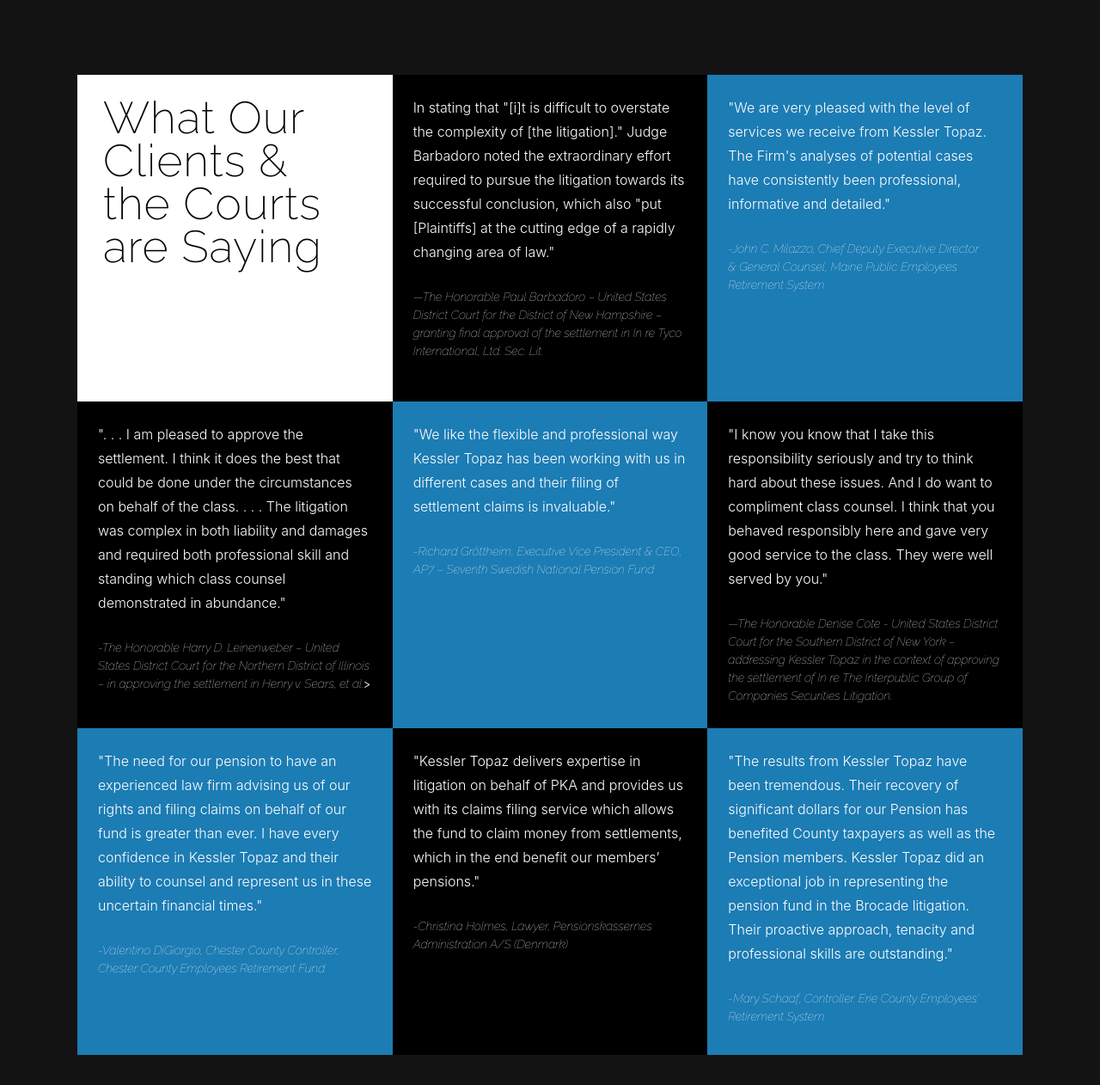
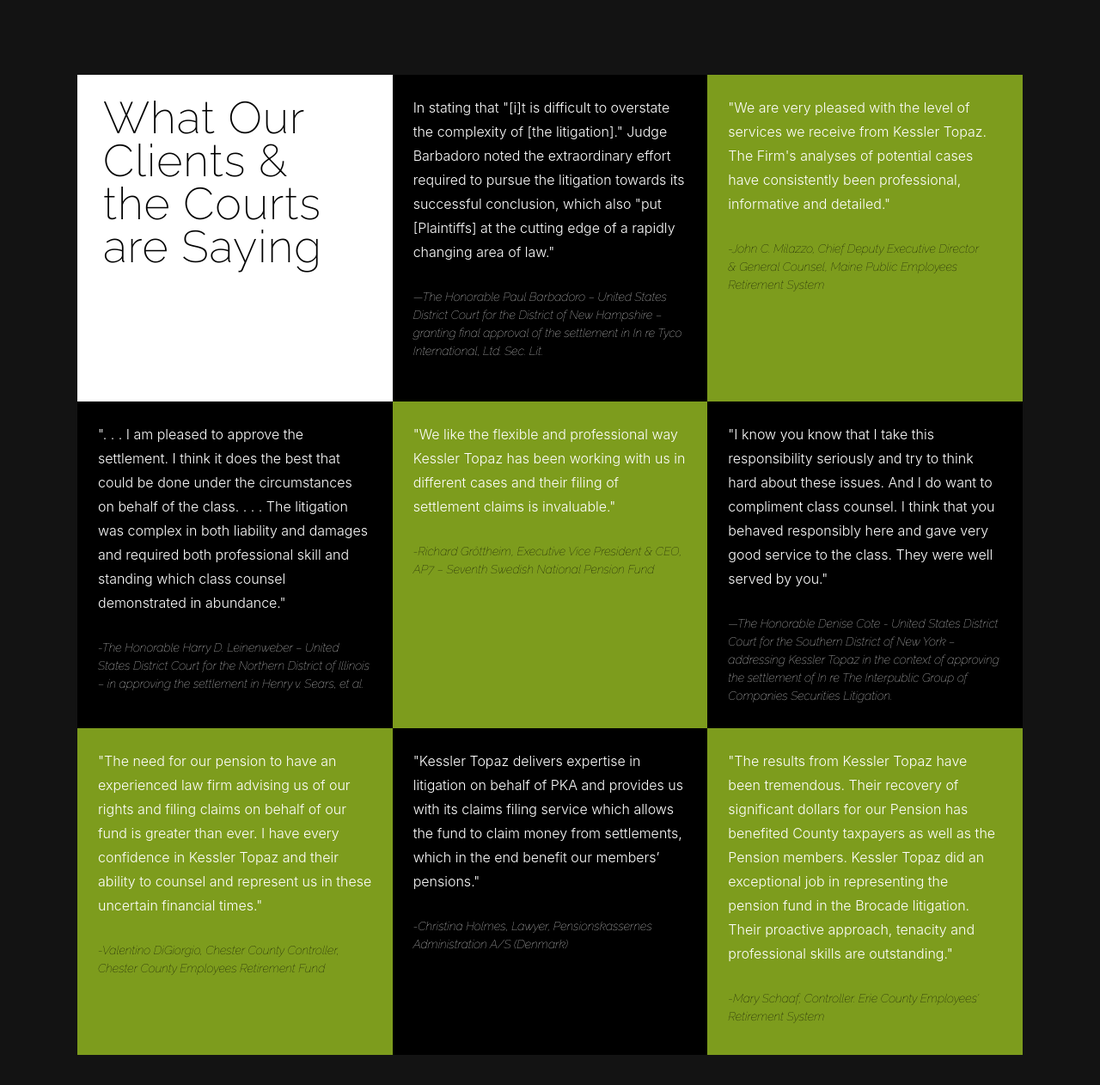
Before and after one commit to nlasusa/KTMC-JULY2020, a plain HTML site: page testimonialsLP.html in a window 1280 px wide. Shown: the part 138-1400 px from the top of the page at 86% size. Drawn offline with nearby package versions, Linux system fonts and the light colour scheme; a web font is replaced by a local one.

Commit message:
testimonials update

```diff
--- a/assets/css/testimonials-LP.css
+++ b/assets/css/testimonials-LP.css
@@ -12,8 +12,8 @@
     padding-bottom: 8em;
     width: 1100px;
     max-width: 90%;
+  }
 
-  }
   .testimonials::after {
     clear: both;
     content: "";
@@ -55,13 +55,13 @@
   }
   .testimonials .block:nth-child(3), .testimonials .block:nth-child(5),   .testimonials .block:nth-child(7) {
     /* background-color: rgb(138, 171, 37);  */
-    background-color: rgb(28, 124, 180);
+    background-color: rgb(125, 156, 29);
   }
   .testimonials .block:nth-child(6), .testimonials .block:nth-child(8) {
     background-color: black;
   }
   .testimonials .block:nth-child(9) {
-    background-color: rgb(28, 124, 180);
+    background-color:  rgb(125, 156, 29);
   }
   .testimonials .block p {
     margin: 0;
@@ -93,5 +93,4 @@
     padding-top: 25px;
     height: 380px;
   }
-
 /* // end of testimonials standalone landing page */
--- a/testimonialsLP.html
+++ b/testimonialsLP.html
@@ -126,10 +126,10 @@
 
 	<blockquote class="block">
 
-		<p>"We are very pleased with the level of services we receive from Kessler Topaz. The Firm's analyses of potential cases have consistently been professional, informative and detailed."</p>
+		<span style="color: black"><p>"We are very pleased with the level of services we receive from Kessler Topaz. The Firm's analyses of potential cases have consistently been professional, informative and detailed."</p></span>
 
 		<footer>
-			<cite><span><i>-John C. Milazzo, Chief Deputy Executive Director <br>& General Counsel, Maine Public Employees Retirement System</i></span></cite>
+			<cite><span style="color: black"><i>-John C. Milazzo, Chief Deputy Executive Director <br>& General Counsel, Maine Public Employees Retirement System</i></span></cite>
 		</footer>
 
   </blockquote>
@@ -139,7 +139,7 @@
 		<p>". . . I am pleased to approve the settlement. I think it does the best that could be done under the circumstances on behalf of the class. . . . The litigation was complex in both liability and damages and required both professional skill and standing which class counsel demonstrated in abundance."</p>
 
 		<footer>
-			<cite><span><i>-The Honorable Harry D. Leinenweber – United States District Court for the Northern District of Illinois – in approving the settlement in Henry v. Sears, et al.</i>></span></cite>
+			<cite><span style="color: rgb(163, 163, 163)); "><i>-The Honorable Harry D. Leinenweber – United States District Court for the Northern District of Illinois – in approving the settlement in Henry v. Sears, et al.</i></span></cite>
 		</footer>
 
 	</blockquote>
@@ -149,7 +149,7 @@
 		<p>"We like the flexible and professional way Kessler Topaz has been working with us in different cases and their filing of settlement claims is invaluable."</p>
 
 		<footer>
-			<cite><span><i>-Richard Gröttheim, Executive Vice President & CEO, AP7 – Seventh Swedish National Pension Fund</i></span></cite>
+			<cite><span style="color: black"><i>-Richard Gröttheim, Executive Vice President & CEO, AP7 – Seventh Swedish National Pension Fund</i></span></cite>
 		</footer>
 
 	</blockquote>
@@ -169,7 +169,7 @@
 		<p>"The need for our pension to have an experienced law firm advising us of our rights and filing claims on behalf of our fund is greater than ever. I have every confidence in Kessler Topaz and their ability to counsel and represent us in these uncertain financial times."</p>
 
 		<footer>
-			<cite><span><i>-Valentino DiGiorgio, Chester County Controller, Chester County Employees Retirement Fund</i></span></cite>
+			<cite><span style="color: black"><i>-Valentino DiGiorgio, Chester County Controller, Chester County Employees Retirement Fund</i></span></cite>
 		</footer>
 
     </blockquote>
@@ -190,7 +190,7 @@
 		<p>"The results from Kessler Topaz have been tremendous. Their recovery of significant dollars for our Pension has benefited County taxpayers as well as the Pension members. Kessler Topaz did an exceptional job in representing the pension fund in the Brocade litigation. Their proactive approach, tenacity and professional skills are outstanding."</p>
 
 		<footer>
-			<cite><span><i>-Mary Schaaf, Controller. Erie County Employees' Retirement System</i></span></cite>
+			<cite><span style="color: black"><i>-Mary Schaaf, Controller. Erie County Employees' Retirement System</i></span></cite>
 		</footer>
 
     </blockquote>
```
